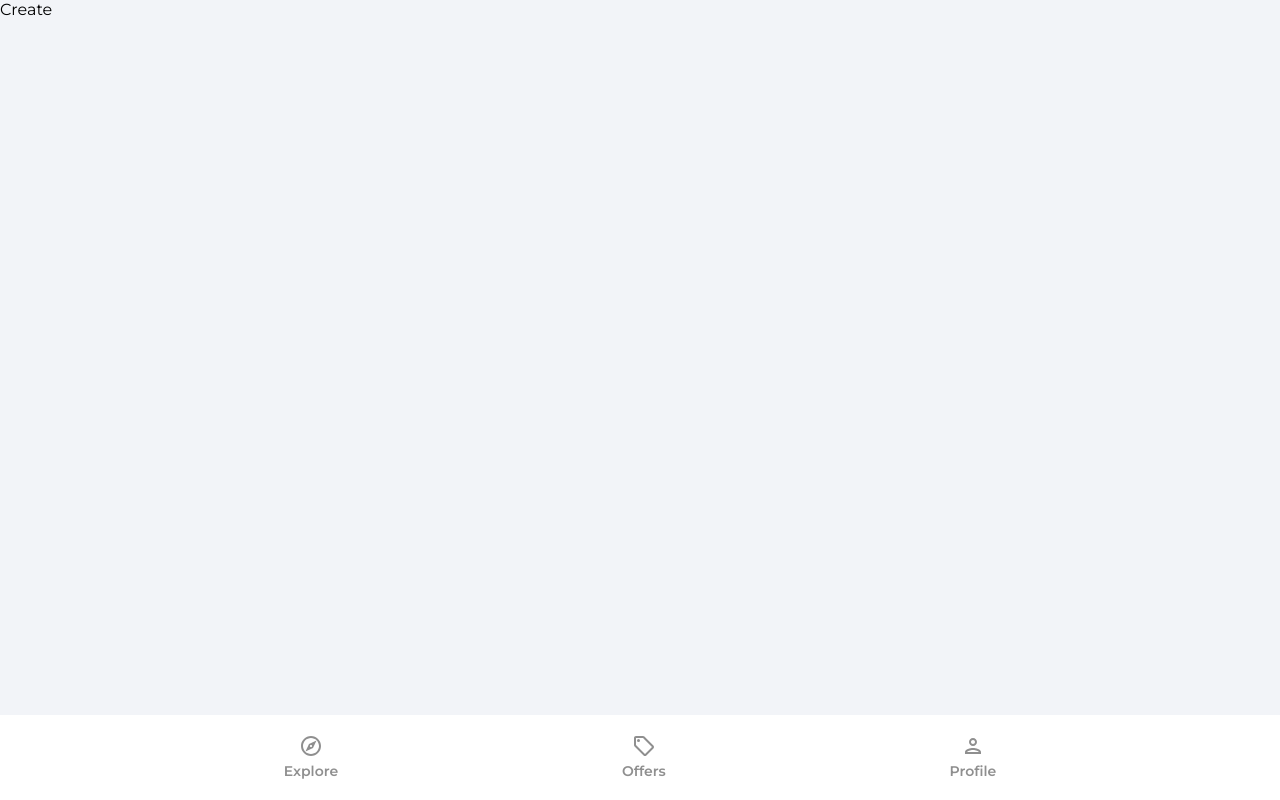
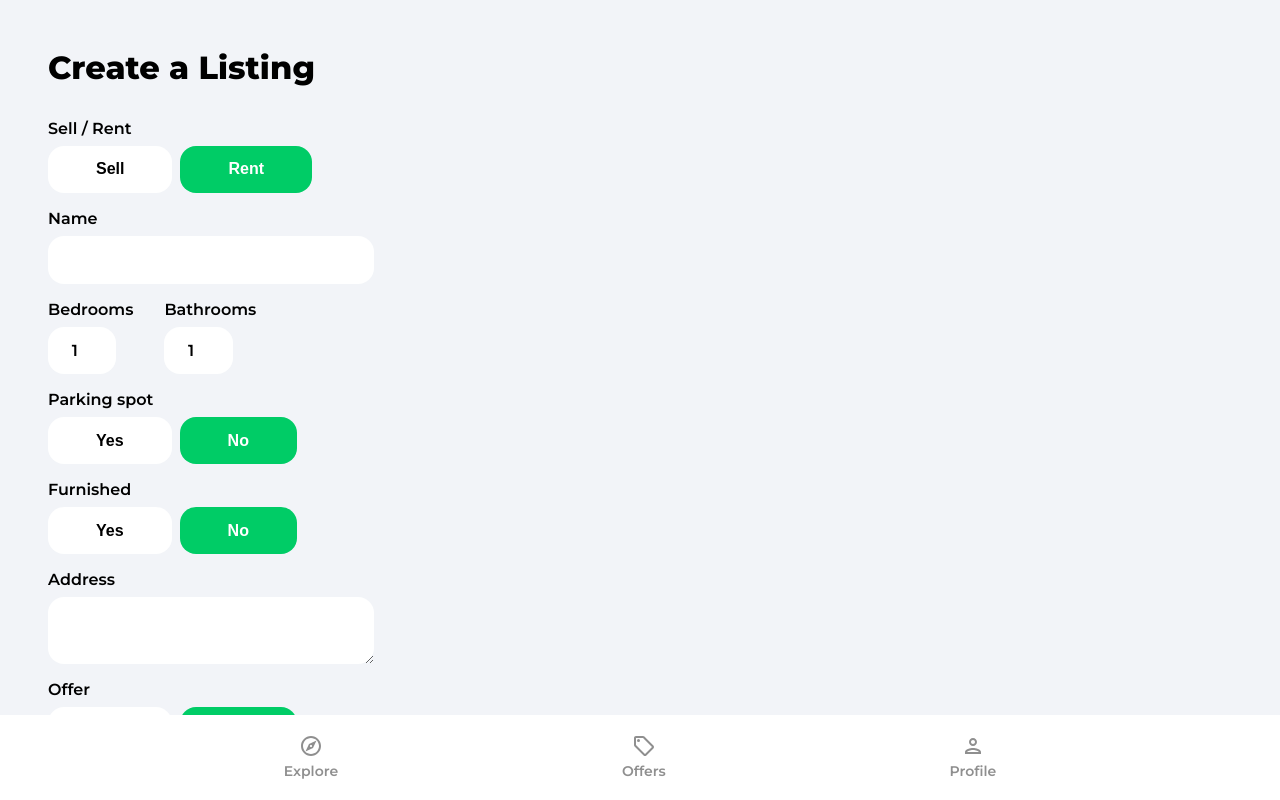
Before and after one commit to WMSSanharsha/Casa-Estate-App, a React (Vite) app: page /create-listing in a window 1280 px wide. Shown: the top 800 px of the page. Built offline with nearby package versions, Linux system fonts and the light colour scheme; no server answers; sample sign-in values are in the browser's storage.

Commit message:
create listing form added

```diff
--- a/src/pages/CreateListing.jsx
+++ b/src/pages/CreateListing.jsx
@@ -14,7 +14,8 @@
 import Spinner from "../components/Spinner";
 
 function CreateListing() {
-  const [geoLocationEnabled, setGeolocationEnabled] = useState(true);
+  const [geolocationEnabled, setGeolocationEnabled] = useState(true);
+  const [loading, setLoading] = useState(false);
   const [formData, setFormData] = useState({
     type: "rent",
     name: "",
@@ -30,6 +31,22 @@
     latitude: 0,
     longitude: 0,
   });
+
+  const {
+    type,
+    name,
+    bedrooms,
+    bathrooms,
+    parking,
+    furnished,
+    address,
+    offer,
+    regularPrice,
+    discountedPrice,
+    images,
+    latitude,
+    longitude,
+  } = formData;
 
   const auth = getAuth();
   const navigate = useNavigate();
@@ -51,7 +68,278 @@
     };
   }, [isMounted]);
 
-  return <div>Create</div>;
+  function onSubmit(e) {
+    e.preventDefault();
+
+    setLoading(true);
+  }
+
+  function onMutate(e) {
+    let boolean = null;
+
+    if (e.target.value === "true") {
+      boolean = true;
+    }
+    if (e.target.value === "false") {
+      boolean = false;
+    }
+
+    // Files
+    if (e.target.files) {
+      setFormData((prevState) => ({
+        ...prevState,
+        images: e.target.files,
+      }));
+    }
+
+    // Text/Booleans/Numbers
+    if (!e.target.files) {
+      setFormData((prevState) => ({
+        ...prevState,
+        [e.target.id]: boolean ?? e.target.value,
+      }));
+    }
+  }
+
+  if (loading) {
+    return <Spinner />;
+  }
+
+  return (
+    <div className="profile">
+      <header>
+        <p className="pageHeader">Create a Listing</p>
+      </header>
+
+      <main>
+        <form onSubmit={onSubmit}>
+          <label className="formLabel">Sell / Rent</label>
+          <div className="formButtons">
+            <button
+              type="button"
+              className={type === "sale" ? "formButtonActive" : "formButton"}
+              id="type"
+              value="sale"
+              onClick={onMutate}
+            >
+              Sell
+            </button>
+            <button
+              type="button"
+              className={type === "rent" ? "formButtonActive" : "formButton"}
+              id="type"
+              value="rent"
+              onClick={onMutate}
+            >
+              Rent
+            </button>
+          </div>
+          <label className="formLabel">Name</label>
+          <input
+            className="formInputName"
+            type="text"
+            id="name"
+            value={name}
+            onChange={onMutate}
+            maxLength="32"
+            minLength="10"
+            required
+          />
+
+          <div className="formRooms flex">
+            <div>
+              <label className="formLabel">Bedrooms</label>
+              <input
+                className="formInputSmall"
+                type="number"
+                id="bedrooms"
+                value={bedrooms}
+                onChange={onMutate}
+                min="1"
+                max="50"
+                required
+              />
+            </div>
+            <div>
+              <label className="formLabel">Bathrooms</label>
+              <input
+                className="formInputSmall"
+                type="number"
+                id="bathrooms"
+                value={bathrooms}
+                onChange={onMutate}
+                min="1"
+                max="50"
+                required
+              />
+            </div>
+          </div>
+
+          <label className="formLabel">Parking spot</label>
+          <div className="formButtons">
+            <button
+              className={parking ? "formButtonActive" : "formButton"}
+              type="button"
+              id="parking"
+              value={true}
+              onClick={onMutate}
+              min="1"
+              max="50"
+            >
+              Yes
+            </button>
+            <button
+              className={
+                !parking && parking !== null ? "formButtonActive" : "formButton"
+              }
+              type="button"
+              id="parking"
+              value={false}
+              onClick={onMutate}
+            >
+              No
+            </button>
+          </div>
+
+          <label className="formLabel">Furnished</label>
+          <div className="formButtons">
+            <button
+              className={furnished ? "formButtonActive" : "formButton"}
+              type="button"
+              id="furnished"
+              value={true}
+              onClick={onMutate}
+            >
+              Yes
+            </button>
+            <button
+              className={
+                !furnished && furnished !== null
+                  ? "formButtonActive"
+                  : "formButton"
+              }
+              type="button"
+              id="furnished"
+              value={false}
+              onClick={onMutate}
+            >
+              No
+            </button>
+          </div>
+
+          <label className="formLabel">Address</label>
+          <textarea
+            className="formInputAddress"
+            type="text"
+            id="address"
+            value={address}
+            onChange={onMutate}
+            required
+          />
+
+          {!geolocationEnabled && (
+            <div className="formLatLng flex">
+              <div>
+                <label className="formLabel">Latitude</label>
+                <input
+                  className="formInputSmall"
+                  type="number"
+                  id="latitude"
+                  value={latitude}
+                  onChange={onMutate}
+                  required
+                />
+              </div>
+              <div>
+                <label className="formLabel">Longitude</label>
+                <input
+                  className="formInputSmall"
+                  type="number"
+                  id="longitude"
+                  value={longitude}
+                  onChange={onMutate}
+                  required
+                />
+              </div>
+            </div>
+          )}
+
+          <label className="formLabel">Offer</label>
+          <div className="formButtons">
+            <button
+              className={offer ? "formButtonActive" : "formButton"}
+              type="button"
+              id="offer"
+              value={true}
+              onClick={onMutate}
+            >
+              Yes
+            </button>
+            <button
+              className={
+                !offer && offer !== null ? "formButtonActive" : "formButton"
+              }
+              type="button"
+              id="offer"
+              value={false}
+              onClick={onMutate}
+            >
+              No
+            </button>
+          </div>
+
+          <label className="formLabel">Regular Price</label>
+          <div className="formPriceDiv">
+            <input
+              className="formInputSmall"
+              type="number"
+              id="regularPrice"
+              value={regularPrice}
+              onChange={onMutate}
+              min="50"
+              max="750000000"
+              required
+            />
+            {type === "rent" && <p className="formPriceText">$ / Month</p>}
+          </div>
+
+          {offer && (
+            <>
+              <label className="formLabel">Discounted Price</label>
+              <input
+                className="formInputSmall"
+                type="number"
+                id="discountedPrice"
+                value={discountedPrice}
+                onChange={onMutate}
+                min="50"
+                max="750000000"
+                required={offer}
+              />
+            </>
+          )}
+
+          <label className="formLabel">Images</label>
+          <p className="imagesInfo">
+            The first image will be the cover (max 6).
+          </p>
+          <input
+            className="formInputFile"
+            type="file"
+            id="images"
+            onChange={onMutate}
+            max="6"
+            accept=".jpg,.png,.jpeg"
+            multiple
+            required
+          />
+          <button type="submit" className="primaryButton createListingButton">
+            Create Listing
+          </button>
+        </form>
+      </main>
+    </div>
+  );
 }
 
 export default CreateListing;
```
